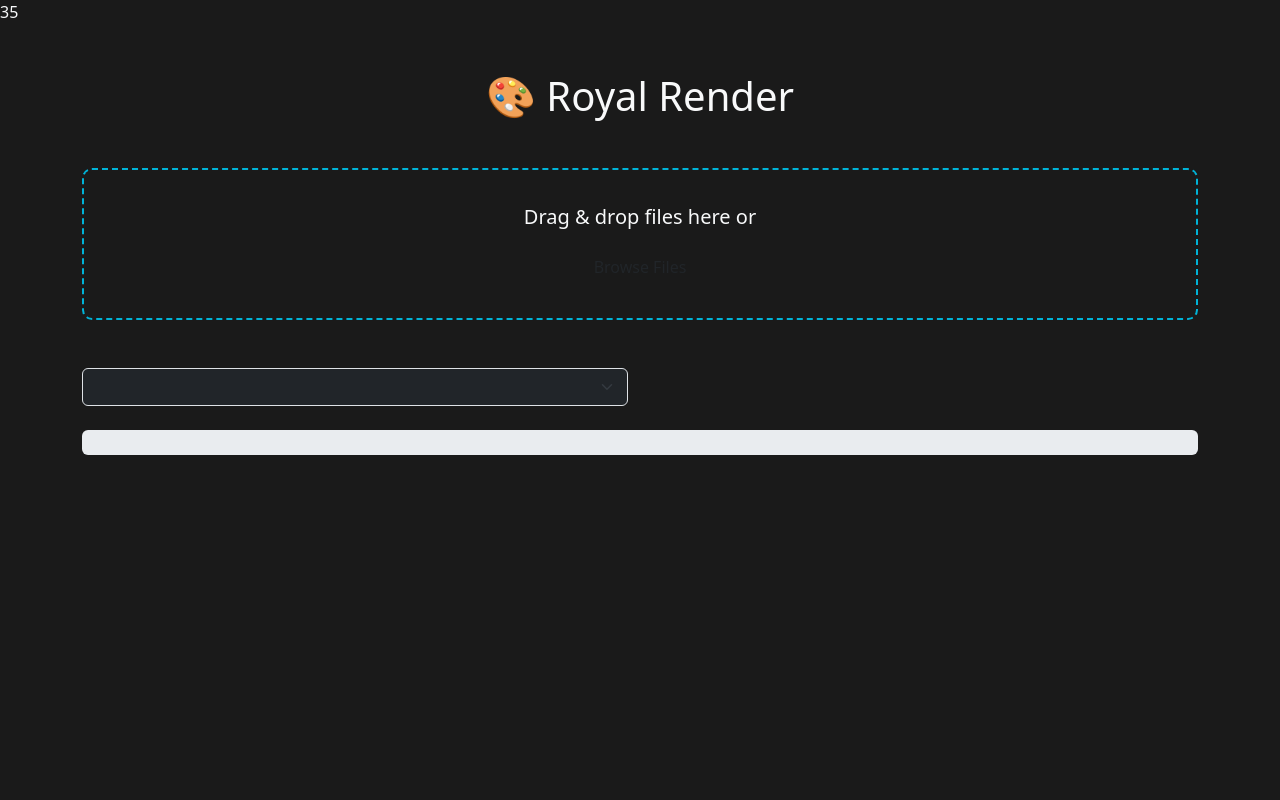
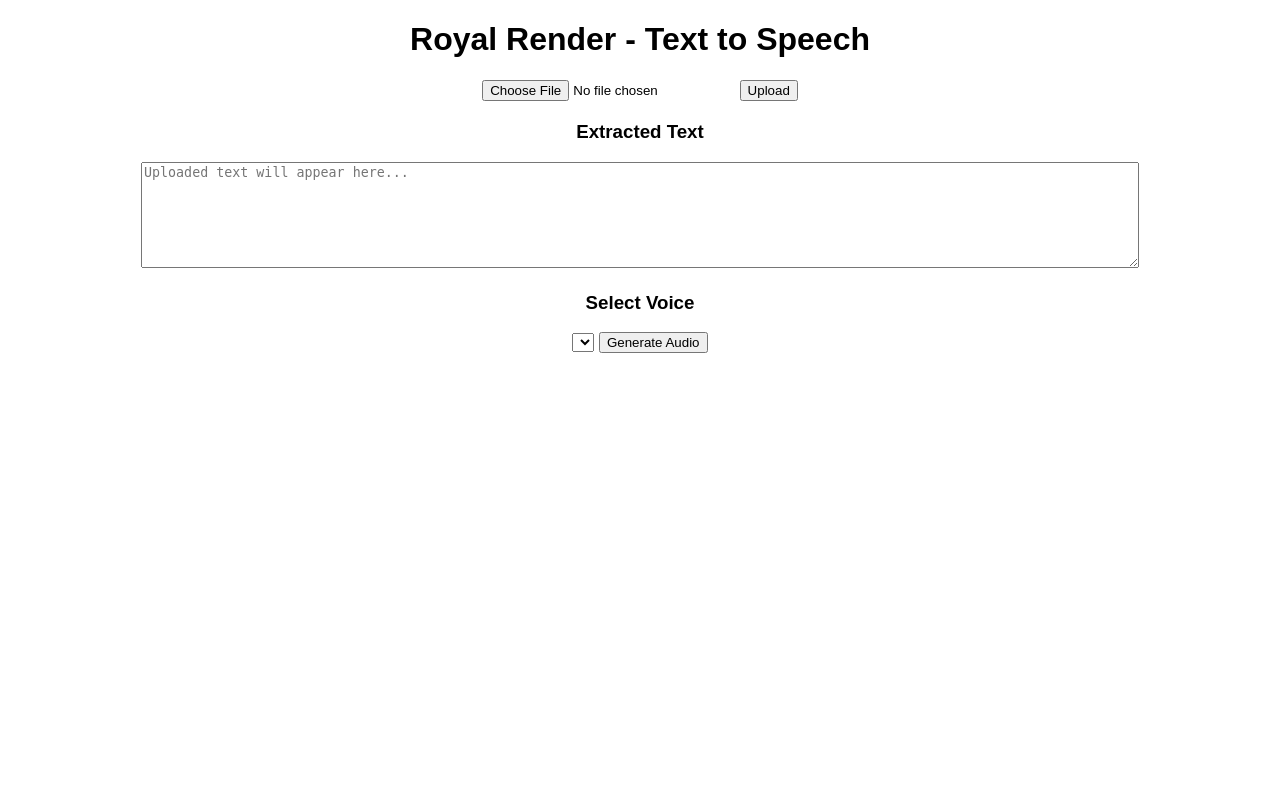
Before and after one commit to royal450/DigitalSolutionsMidia, a Flask app: page / in a window 1280 px wide. Run offline with Flask 3, Linux system fonts and the light colour scheme; lists and menus that the app fills with data are empty; some libraries are stand-ins or nearby versions.

Commit message:
Update index.html

```diff
--- a/templates/index.html
+++ b/templates/index.html
@@ -1,81 +1,114 @@
-35<!-- index.html -->
 <!DOCTYPE html>
 <html lang="en">
 <head>
     <meta charset="UTF-8">
     <meta name="viewport" content="width=device-width, initial-scale=1.0">
     <title>Royal Render</title>
-    <link href="https://cdn.jsdelivr.net/npm/bootstrap@5.3.0/dist/css/bootstrap.min.css" rel="stylesheet">
-    <script src="https://cdnjs.cloudflare.com/ajax/libs/socket.io/4.0.1/socket.io.js"></script>
+    <script src="https://cdnjs.cloudflare.com/ajax/libs/socket.io/4.4.1/socket.io.js"></script>
     <style>
-        :root {
-            --bg-dark: #1a1a1a;
-            --text-light: #f8f9fa;
-            --accent: #00b4d8;
+        body {
+            font-family: Arial, sans-serif;
+            text-align: center;
+            margin: 20px;
         }
-        body {
-            background-color: var(--bg-dark);
-            color: var(--text-light);
-            min-height: 100vh;
+
+        .upload-section, .tts-section {
+            margin: 20px;
         }
-        .drop-zone {
-            border: 2px dashed var(--accent);
-            border-radius: 10px;
-            padding: 2rem;
-            transition: all 0.3s;
-        }
-        .drop-zone.dragover {
-            background-color: rgba(0, 180, 216, 0.1);
-        }
-        #progressBar {
-            transition: width 0.3s ease;
+
+        textarea {
+            width: 80%;
+            height: 100px;
         }
     </style>
 </head>
 <body>
-    <div class="container py-5">
-        <h1 class="text-center mb-5">🎨 Royal Render</h1>
+    <h1>Royal Render - Text to Speech</h1>
 
-        <!-- File Upload -->
-        <div class="drop-zone mb-5" id="dropZone">
-            <input type="file" id="fileInput" hidden accept=".pdf,.html,.txt">
-            <div class="text-center">
-                <p class="lead">Drag & drop files here or</p>
-                <button class="btn btn-outline-accent" onclick="document.getElementById('fileInput').click()">
-                    Browse Files
-                </button>
-            </div>
+    <div class="upload-section">
+        <input type="file" id="fileInput" />
+        <button onclick="uploadFile()">Upload</button>
     </div>
 
-        <!-- Controls -->
-        <div class="row mb-4">
-            <div class="col-md-6">
-                <select id="voiceSelect" class="form-select bg-dark text-light"></select>
-            </div>
+    <div id="textContainer">
+        <h3>Extracted Text</h3>
+        <textarea id="textBox" rows="5" placeholder="Uploaded text will appear here..."></textarea>
     </div>
 
-        <!-- Progress -->
-        <div class="progress mb-4" style="height: 25px;">
-            <div id="progressBar" class="progress-bar bg-accent" role="progressbar" style="width: 0%"></div>
+    <div class="tts-section">
+        <h3>Select Voice</h3>
+        <select id="voiceSelect"></select>
+        <button onclick="generateAudio()">Generate Audio</button>
     </div>
 
-        <!-- Results -->
-        <div id="results" class="d-none">
-            <div class="card bg-dark border-accent mb-3">
-                <div class="card-body">
-                    <pre id="extractedText" class="text-light"></pre>
-                </div>
-            </div>
-            <audio id="audioPlayer" controls class="w-100 mb-3"></audio>
-            <a id="downloadBtn" class="btn btn-accent w-100">Download MP3</a>
-        </div>
-    </div>
+    <audio id="audioPlayer" controls style="display:none;"></audio>
 
+    <script>
+        const socket = io.connect(window.location.origin);
 
+        function uploadFile() {
+            let fileInput = document.getElementById("fileInput");
+            if (fileInput.files.length === 0) {
+                alert("Please select a file!");
+                return;
+            }
 
+            let formData = new FormData();
+            formData.append("file", fileInput.files[0]);
 
-    <!-- Flask me static JS link karne ka sahi tarika -->
-    <script src="{{ url_for('static', filename='script.js') }}"></script>
+            fetch("/upload", {
+                method: "POST",
+                body: formData
+            })
+            .then(response => response.json())
+            .then(data => {
+                if (data.text) {
+                    document.getElementById("textBox").value = data.text;
+                } else {
+                    alert("Error: " + data.error);
+                }
+            });
+        }
 
+        socket.on("text_extracted", data => {
+            document.getElementById("textBox").value = data.text;
+        });
+
+        socket.on("voices_available", voices => {
+            let voiceSelect = document.getElementById("voiceSelect");
+            voiceSelect.innerHTML = "";
+            voices.forEach(voice => {
+                let option = document.createElement("option");
+                option.value = voice;
+                option.textContent = voice;
+                voiceSelect.appendChild(option);
+            });
+        });
+
+        function generateAudio() {
+            let text = document.getElementById("textBox").value;
+            let voice = document.getElementById("voiceSelect").value;
+
+            fetch("/generate-audio", {
+                method: "POST",
+                headers: { "Content-Type": "application/json" },
+                body: JSON.stringify({ text: text, voice: voice })
+            })
+            .then(response => response.json())
+            .then(data => {
+                if (data.url) {
+                    let audioPlayer = document.getElementById("audioPlayer");
+                    audioPlayer.src = data.url;
+                    audioPlayer.style.display = "block";
+                } else {
+                    alert("Error: " + data.error);
+                }
+            });
+        }
+
+        socket.on("connect", () => {
+            console.log("Connected to server");
+        });
+    </script>
 </body>
             </html>
```
Lines whose indentation alone changed are shown as unchanged.
